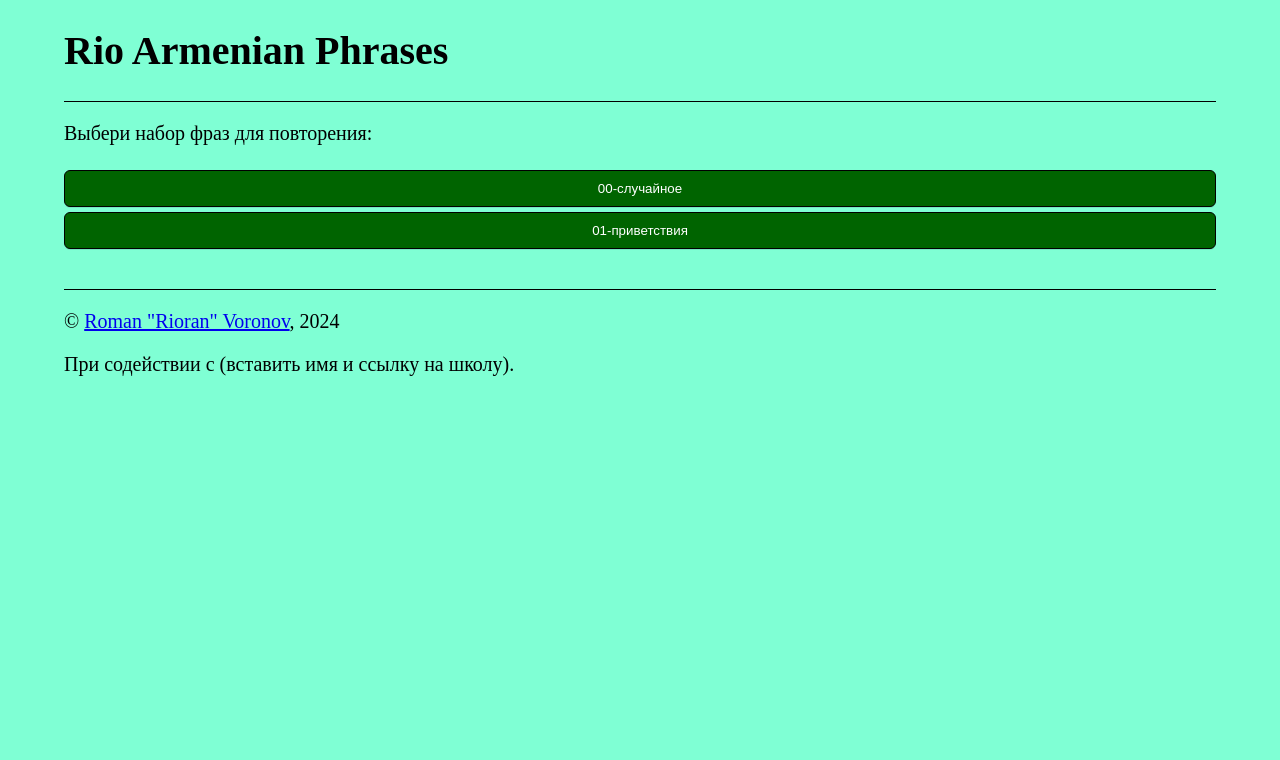
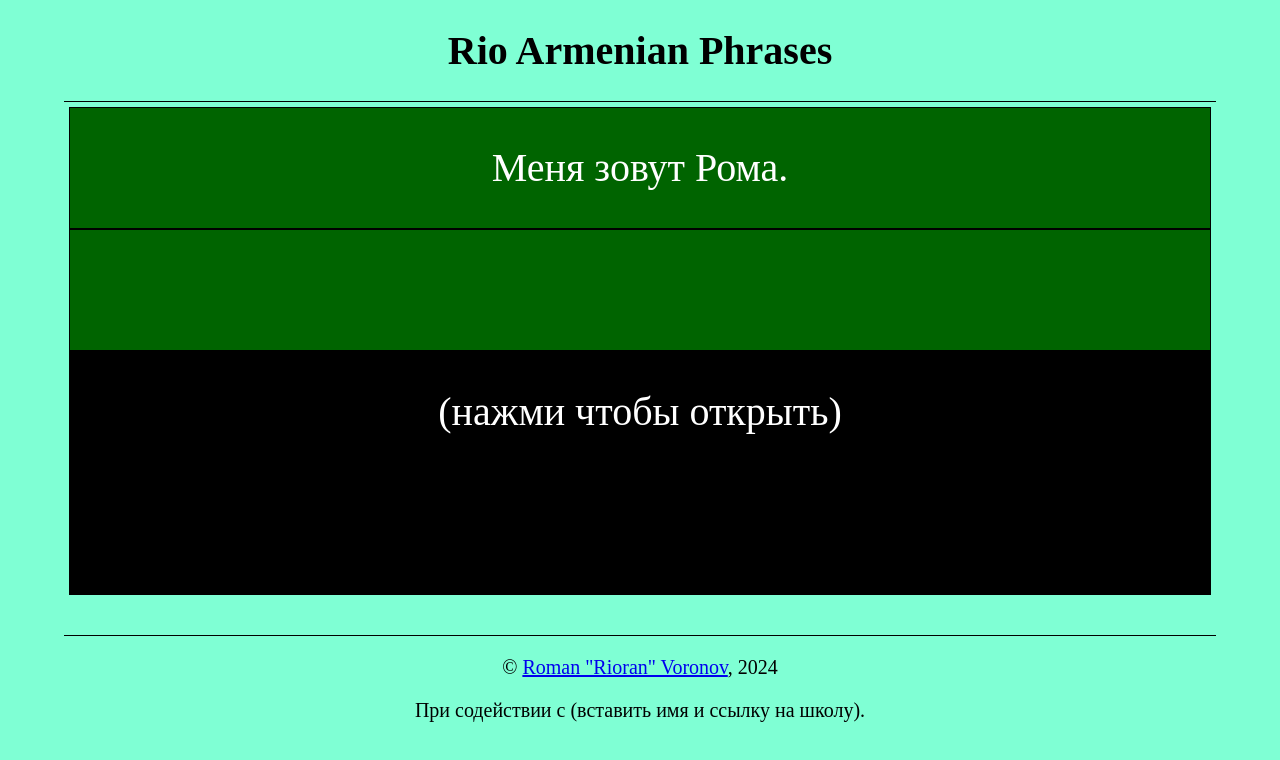
Before and after one commit to Rioran/armenian-phrases-learning, a plain HTML site: page index.html in a window 1280 px wide. Both pictures are taken after a click on the button "00-случайное". Drawn offline with Linux system fonts and the light colour scheme.

Commit message:
feature: player can roll through phrases

```diff
--- a/css/styles.css
+++ b/css/styles.css
@@ -1,6 +1,7 @@
 body {
     background-color: aquamarine;
     font-size: 20px;
+    text-align: center;
     margin-left: max(16px, 5vw);
     margin-right: max(16px, 5vw);
 }
@@ -8,53 +9,55 @@ body {
 main {
     display: grid;
     grid-template-columns: repeat(1, minmax(0, 1fr));
-    gap: 5px;
+    margin: 5px;
+    gap: 0px;
 }
 
-.short-sausage {
-    grid-column: span 2;
+.phrase_russian_hint_div, .phrase_russian_div, .phrase_hidden_div, .phrase_transcript_div, .phrase_armenian_div {
+    grid-column: span 1;
+    min-height: max(15vh, 40px);
+    font-size: min(15vh, 40px);
+    align-content: center;
+    text-align: center;
+    border: 1px solid black;
 }
 
-.medium-sausage {
-    grid-column: span 3;
+.phrase_russian_div {
+    background-color: darkgreen;
+    color: white;
 }
 
-.long-sausage {
-    grid-column: span 6;
-    align-content: center;
+.phrase_russian_hint_div {
+    background-color: darkgreen;
+    color: white;
 }
 
-.short-sausage, .medium-sausage, .long-sausage {
-    min-height: 10vh;
-    font-size: 20px;
+.phrase_hidden_div {
+    background-color: black;
+    color: white;
 }
 
-.text-sausage {
-    text-align: center;
-    align-content: center;
+.phrase_transcript_div {
+    background-color: darkgreen;
+    color: white;
 }
 
-.user-typed {
-    background-color: gainsboro;
-}
-
-.user-will-type {
-    background-color: white;
-}
-
-.user-results {
-    background-color: lightgoldenrodyellow;
+.phrase_armenian_div {
+    background-color: darkgreen;
+    color: white;
 }
 
 .phrase_choice_button {
     background-color: darkgreen;
-    border: 1px solid black;
+    border: 0px solid black;
     border-radius: 6px;
     box-shadow: rgba(27, 31, 35, .1) 0 1px 0;
     box-sizing: border-box;
     color: #fff;
     cursor: pointer;
     padding: 10px;
+    margin: 5px;
+    min-height: max(10vh, 20px);
 }
 
 textarea {
--- a/js/code.js
+++ b/js/code.js
@@ -6,21 +6,53 @@ const phrases_files = [
 const div_main = document.getElementById("main");
 
 let phrases;
+let phrases_index = 0;
 
 
 function get_phrases_json(phrases_file) {
-    return fetch(phrases_folder + phrases_file + '.json')
-        .then((response) => response.json())
-        .then((json) => {
-            phrases = json
-            console.log('From inside function: ' + phrases);
-        });
+    const request = new XMLHttpRequest();
+    request.open("GET", phrases_folder + phrases_file + '.json', false);
+    request.send(null);
+    return JSON.parse(request.responseText);
+}
+
+
+function reveal_full_phrase() {
+    let phrase = phrases[phrases_index];
+    console.log('phrase: ' + phrase);
+    let html = '';
+
+    html += '<div class="phrase_russian_div" onclick="show_phrase_riddle();">' + phrase['russian'] + '</div>';
+    html += '<div class="phrase_russian_hint_div" onclick="show_phrase_riddle();">' + phrase['russian_hint'] + '</div>';
+    html += '<div class="phrase_transcript_div" onclick="show_phrase_riddle();">' + phrase['transcription'] + '</div>';
+    html += '<div class="phrase_armenian_div" onclick="show_phrase_riddle();">' + phrase['armenian'] + '</div>';
+    div_main.innerHTML = html;
+    phrases_index += 1;
+    if (phrases_index == phrases.length) {
+        location.reload();
+    }
+}
+
+
+function show_phrase_riddle() {
+    let phrase = phrases[phrases_index];
+    console.log('phrase: ' + phrase);
+    let html = '';
+
+    html += '<div class="phrase_russian_div" onclick="reveal_full_phrase();">' + phrase['russian'] + '</div>';
+    html += '<div class="phrase_russian_hint_div" onclick="reveal_full_phrase();">' + phrase['russian_hint'] + '</div>';
+    html += '<div class="phrase_hidden_div" onclick="reveal_full_phrase();">(нажми чтобы открыть)</div>';
+    html += '<div class="phrase_hidden_div" onclick="reveal_full_phrase();"></div>';
+    div_main.innerHTML = html;
 }
 
 
 function select_phrases_file(button) {
+    let html = '';
     let name = button.innerText;
-    console.log(name);
+    phrases = get_phrases_json(name);
+    console.log('data: ' + phrases);
+    show_phrase_riddle();
 }
 
 
@@ -35,5 +67,3 @@ function add_phrases_div(name) {
 function entry_point() {
     phrases_files.forEach(add_phrases_div);
 }
-
-//await get_phrases_json(phrases_files[0])
```
